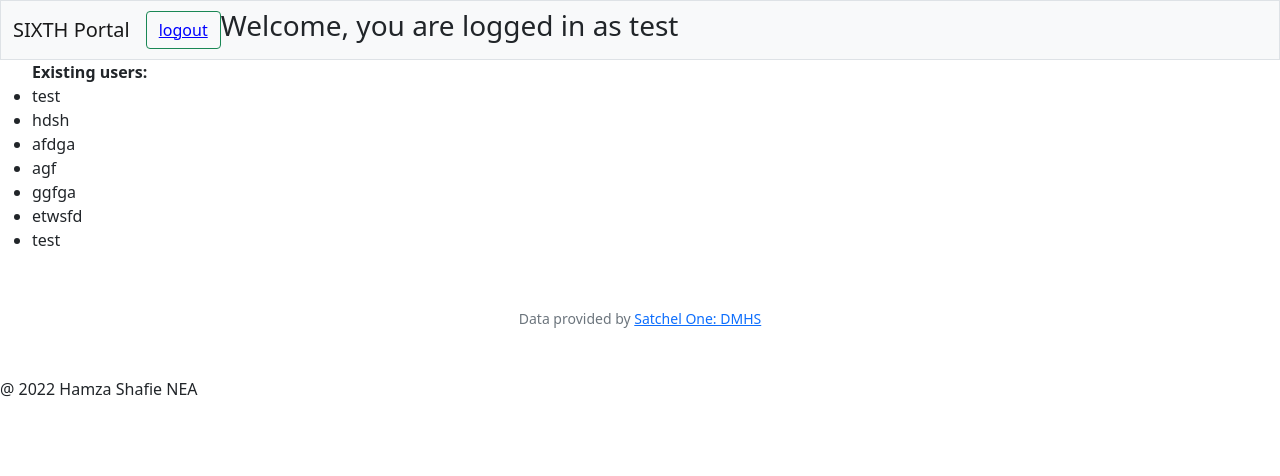
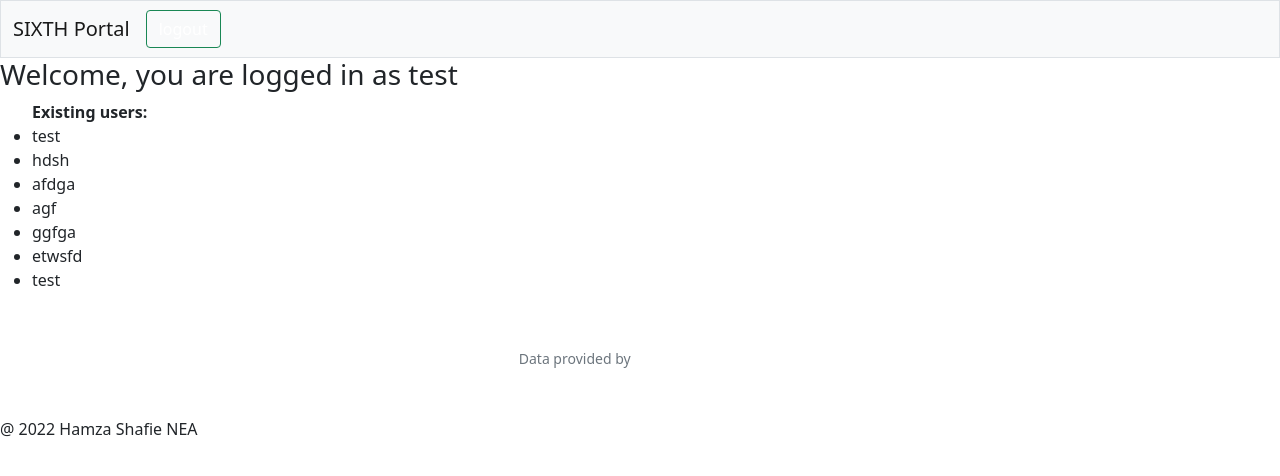
Before and after one commit to Hamza3149/NEA-2, a Flask app: page /home in a window 1280 px wide. Shown: the top 476 px of the page. Run offline with Flask 2, Linux system fonts and the light colour scheme; a user stored in the database is signed in.

Commit message:
static update

```diff
--- /dev/null
+++ b/static/style.css
@@ -0,0 +1,4 @@
+a {
+    text-decoration: none;
+    color: white;
+}
--- a/templates/home.html
+++ b/templates/home.html
@@ -2,13 +2,15 @@
 
 {% block nav %}
 
-<button type="button" class="btn btn-outline-success and-all-other-classes">
-    <a href="/logout" style="color:blue"> logout </a>
+<button type="button" class="btn btn-outline-success and-all-other-classes" style="float: right;">
+    <a href="/logout">logout</a>
   </button>
-<h3> Welcome, you are logged in as {{ session["username"] }} </h3>
 {% endblock %}
 
 {% block main %}
+
+<h3> Welcome, you are logged in as {{ session["username"] }} </h3>
+
 <ul>
     <b>Existing users:</b>
     {% for user in users %}
--- a/templates/layout.html
+++ b/templates/layout.html
@@ -11,10 +11,21 @@
         integrity="sha384-ka7Sk0Gln4gmtz2MlQnikT1wXgYsOg+OMhuP+IlRH9sENBO0LRn5q+8nbTov4+1p"></script>
         <!-- https://favicon.io/emoji-favicons/money-bag/ -->
         <link href="/static/favicon.ico" rel="icon">
-        <link href="/static/styles.css" rel="stylesheet">
-        <title>Sixth Portal: Home</title>
+        <link href="/static/style.css" rel="stylesheet">
+        <title>Sixth Portal</title>
     </head>
     <body>
+
+        {% if message %}
+            {% if not messageType %}
+                {% set messageType = "danger" %}
+                {% set message = "Error: " + message %}
+            {% endif %}
+            <div class="alert alert-{{ messageType }} m-3">
+                {{ message|safe }}
+            </div>
+      {% endif %}
+
         <nav class="bg-light border navbar navbar-expand-md navbar-light">
             <div class="container-fluid">
                 <a class="navbar-brand" href="/"><span class="blue">S</span><span class="red">I</span><span class="yellow">X</span><span class="green">TH</span>
```
Also changed, not shown: data.db.
